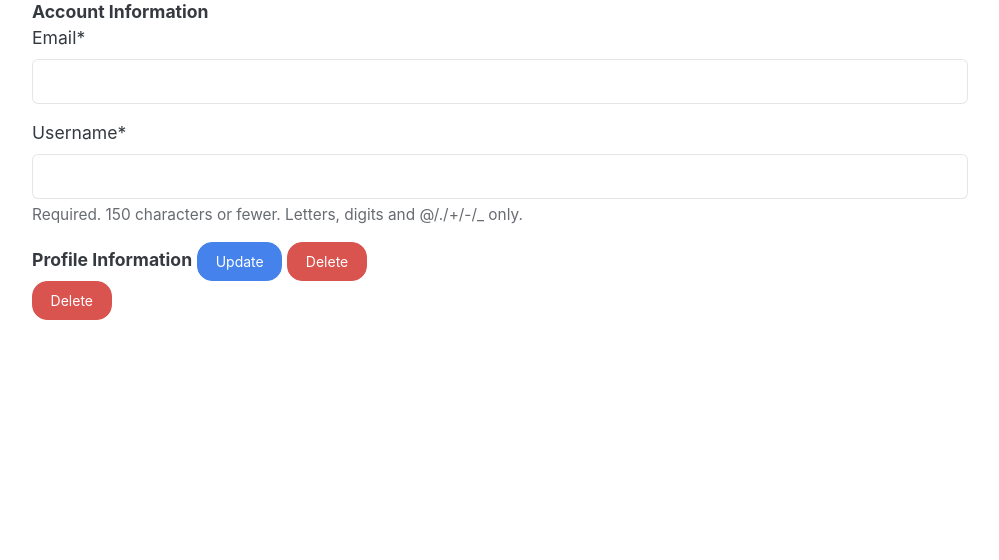
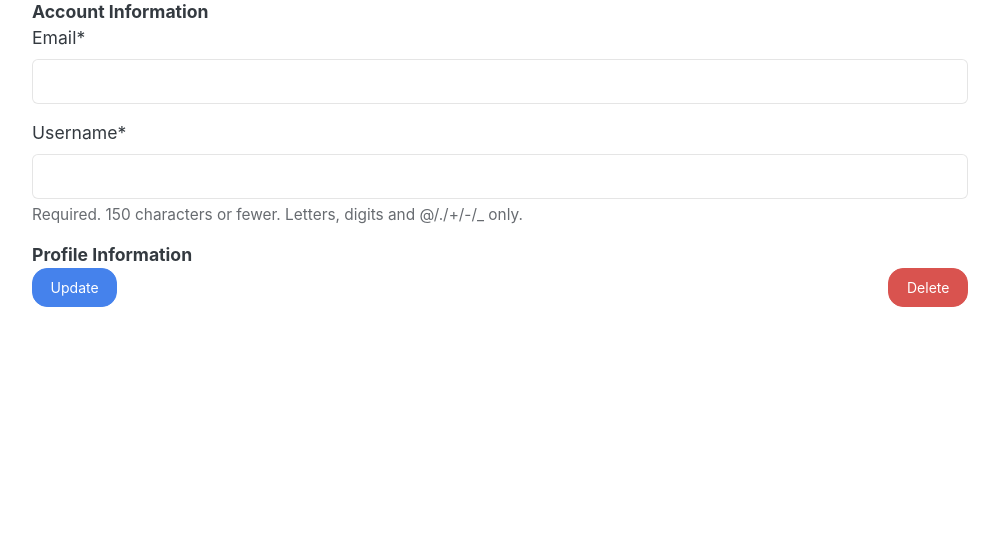
Before and after one commit to GFA-DIU/HEAT-ALCBT, a Django app: template templates/account/update_profile.html in a window 1280 px wide. Shown: the part 113-673 px from the top of the page, without its empty margins (140-1139 px from the left). Run offline with Django 5.2, Linux system fonts and the light colour scheme; the template is opened without the code that fills it: values that come from a table or form of the project are taken from there, others are empty; the visitor is signed in with stand-in values (Sample User, id 1); parts of the project's set-up code (start-up, migrations or seed data) failed here and were passed over; some libraries are stand-ins or nearby versions.

Commit message:
feat(user): Allow user to delete its own profile using htmx

```diff
--- a/templates/account/update_profile.html
+++ b/templates/account/update_profile.html
@@ -9,17 +9,13 @@
     {{ user_form|crispy }}
     <strong>Profile Information</strong>
     {{ profile_form|crispy }}
-    <input type="hidden" name="_method" value="UPDATE">
-    <button type="submit" class="btn btn-primary">Update</button>
-    <button class="btn btn-danger"
-            onclick="return confirm('Are you sure you want to delete your profile?');"
-            hx-delete="{% url 'update_profile' %}">
-                Delete
-    </button>
-  </form>
-  <form method="post" action="{% url 'update_profile' %}" style="display: inline;">
-    {% csrf_token %}
-    <input type="hidden" name="_method" value="DELETE">
-    <button type="submit" class="btn btn-danger" onclick="return confirm('Are you sure you want to delete your profile?');">Delete</button>
+    <div class="d-flex justify-content-between">
+      <button type="submit" class="btn btn-primary">Update</button>
+      <button class="btn btn-danger"
+              hx-confirm="Are you sure you want to delete your profile?"
+              hx-delete="{% url 'update_profile' %}">
+                  Delete
+      </button>
+    </div>
   </form>
 {% endblock %}
```
Also changed, not shown: accounts/views.py (+17 -15 lines).
